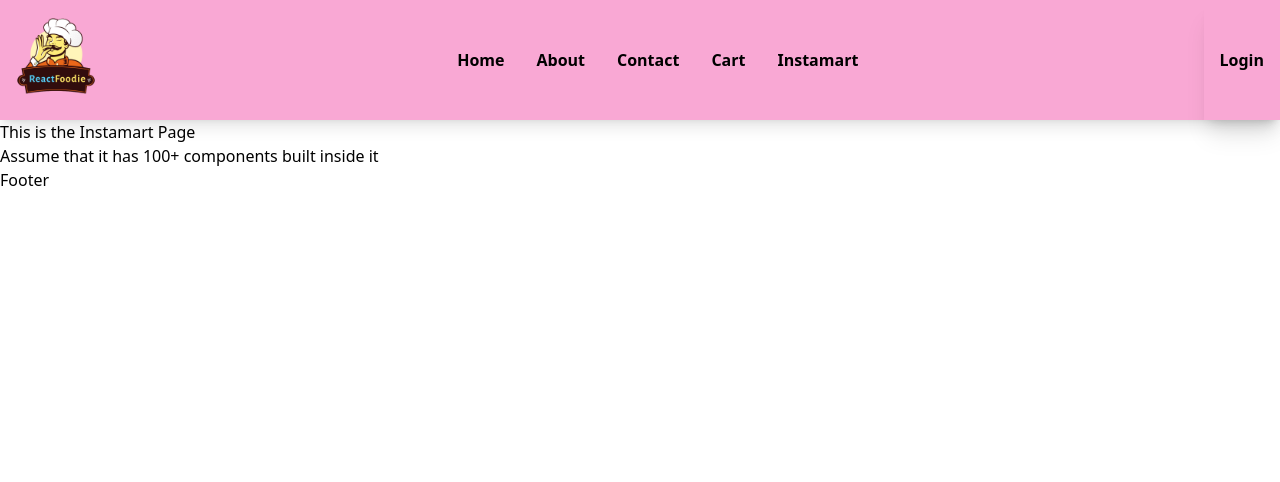
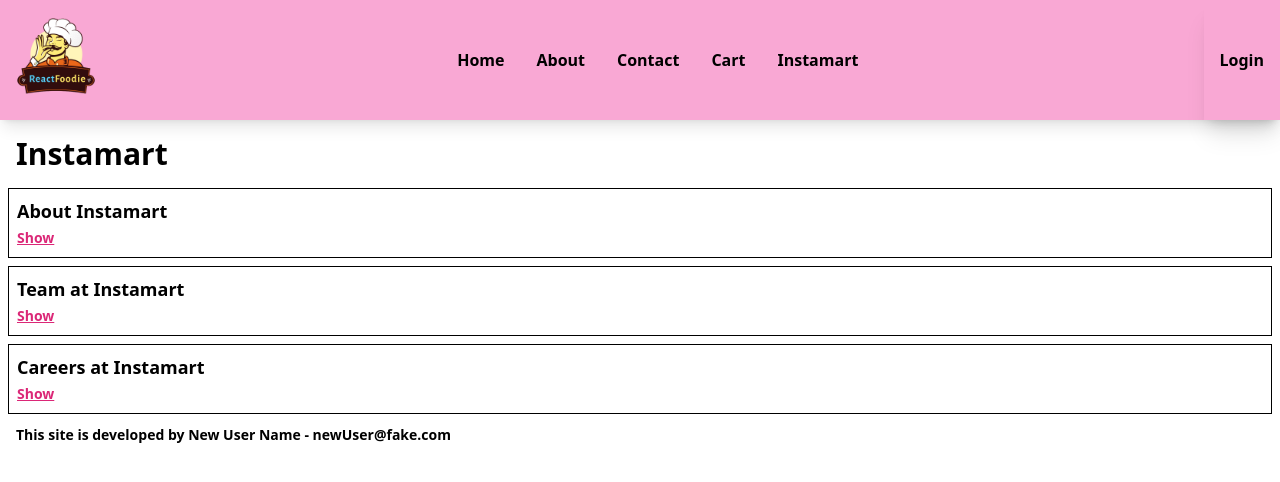
Before and after one commit to rahul7011/ReactFoodie, a React (Vite) app: page /instamart in a window 1280 px wide. Shown: the top 482 px of the page. Built offline with nearby package versions, Linux system fonts and the light colour scheme.

Commit message:
Props Drilling,lifting the state up ,react context

```diff
--- a/index.html
+++ b/index.html
@@ -5,6 +5,7 @@
     <meta http-equiv="X-UA-Compatible" content="IE=edge" />
     <meta name="viewport" content="width=device-width, initial-scale=1.0" />
     <title>React Foodie</title>
+    <link rel="icon" href="./media/logo.png" type="image/icon type">
     <link rel="stylesheet" href="./index.css" />
   </head>
   <body>
--- a/src/App.js
+++ b/src/App.js
@@ -1,4 +1,4 @@
-import React, { lazy, Suspense } from "react";
+import React, { lazy, Suspense, useState } from "react";
 import ReactDom from "react-dom/client";
 import Header from "./components/Header.js";
 import Body from "./components/Body";
@@ -10,18 +10,29 @@ import RestaurantMenu from "./components/RestaurantMenu.js";
 // import Profile from "./components/Profile.js"; //functional component
 import Profile from "./components/ProfileClass.js"; //Class based component
 import Shimmer from "./components/Shimmer.js";
+import UserContext from "./utils/UserContext.js";
 
 const About = lazy(() => import("./components/About")); //this will create chunks
 const Instamart = lazy(() => import("./components/Instamart")); //this will create chunks
 
 const AppLayout = () => {
+  //Dynamic data that we can change using useEffect
+  const [user,setUser]=useState({
+    //These values will override the default values that we had provided in (UserContext.js)
+    user: {
+      name: "New User Name",
+      email: "newUser@fake.com",
+    },})
   return (
     // React.fragement(Component that is exported by react)
     <>
+    {/* If we want our data to be dyanmic(it will modify according to our useEffect(if used in future with data)) */}
+    <UserContext.Provider value={user}>
       <Header></Header>
       {/* All the children goes into the Outlet according to the route  */}
       <Outlet />
       <Footer></Footer>
+      </UserContext.Provider>
     </>
   );
 };
--- a/src/components/About.js
+++ b/src/components/About.js
@@ -2,6 +2,7 @@ import ProfileFunctionComponent from "./Profile";
 import ProfileClassComponent from "./ProfileClass";
 import React from "react";
 import { Outlet } from "react-router-dom";
+import UserContext from "../utils/UserContext";
 const About2 = () => {
   return (
     <div>
@@ -27,6 +28,14 @@ class About extends React.Component {
     console.log("Parent-render");
     return (
       <div>
+        {/* This is how we use Context in class components */}
+        <UserContext.Consumer>
+          {({ user }) => (
+            <h1 className="p-3 m-3 font-bold text-pink-600">
+              {user.name} - {user.email}
+            </h1>
+          )}
+        </UserContext.Consumer>
         <h1>About Us Page</h1>
         <p>This is the About Page</p>
 
--- a/src/components/Footer.js
+++ b/src/components/Footer.js
@@ -1,2 +1,12 @@
-const Footer = () => <h4>Footer</h4>;
+import { useContext } from "react";
+import UserContext from "../utils/UserContext";
+
+const Footer = () => {
+  const { user } = useContext(UserContext);
+  return (
+    <span className="p-2 m-2 text-sm font-bold">
+      This site is developed by {user.name} - {user.email}
+    </span>
+  );
+};
 export default Footer;
--- a/src/components/Header.js
+++ b/src/components/Header.js
@@ -1,5 +1,7 @@
 import { Link } from "react-router-dom";
 import useAuth from "../utils/useAuth";
+import { useContext } from "react";
+import UserContext from "../utils/UserContext";
 //SPA-> Single Page Application
 //<a> tags will make our page reload(Bad flow)
 
@@ -14,6 +16,7 @@ export const Title = () => (
 );
 const Header = () => {
   const [isLoggedIn, setIsLoggedIn]=useAuth();
+  const {user}=useContext(UserContext);
   return (
     <div className="flex justify-between bg-pink-300 shadow-lg">
       <Title />
@@ -35,7 +38,7 @@ const Header = () => {
         </ul>
       </div>
       {isLoggedIn ? (
-        <button className="px-4 font-bold hover:text-red-600 shadow-xl" onClick={() => setIsLoggedIn(false)}>LogOut</button>
+        <button className="px-4 font-bold hover:text-red-600 shadow-xl" onClick={() => setIsLoggedIn(false)}>{user.name} LogOut</button>
       ) : (
         <button className="px-4 font-bold hover:text-green-600 shadow-xl" onClick={() => setIsLoggedIn(true)}>Login</button>
       )}
--- a/src/components/Instamart.js
+++ b/src/components/Instamart.js
@@ -1,8 +1,67 @@
+import { useState } from "react";
+
+const Section = ({ title, description, isVisible, setIsVisible }) => {
+  return (
+    <div className="border border-black p-2 m-2">
+      <h2 className="font-bold text-lg">{title}</h2>
+      {isVisible ? (
+        <button
+          className="text-pink-600 font-bold text-sm underline"
+          onClick={() => {
+            setIsVisible();
+          }}
+        >
+          Hide
+        </button>
+      ) : (
+        <button
+          className="text-pink-600 font-bold text-sm underline"
+          onClick={() => {
+            setIsVisible();
+          }}
+        >
+          Show
+        </button>
+      )}
+      {isVisible && <p>{description}</p>}
+    </div>
+  );
+};
 const Instamart = () => {
+  const [visibleSection, setvisibleSection] = useState("");
   return (
     <div>
-      <h1>This is the Instamart Page</h1>
-      <h1>Assume that it has 100+ components built inside it</h1>
+      <h1 className="font-bold text-3xl p-2 m-2">Instamart</h1>
+      <Section
+        title={"About Instamart"}
+        description={
+          "Lorem ipsum dolor sit amet, consectetur adipiscing elit, sed do eiusmod tempor incididunt ut labore et dolore magna aliqua. Vel orci porta non pulvinar neque. Lacus vel facilisis volutpat est velit egestas dui. Pellentesque sit amet porttitor eget. Ultricies tristique nulla aliquet enim. Hendrerit gravida rutrum quisque non tellus. Duis at consectetur lorem donec massa. Turpis cursus in hac habitasse platea dictumst. Tempor commodo ullamcorper a lacus vestibulum sed. Odio facilisis mauris sit amet massa vitae tortor condimentum lacinia. Ornare aenean euismod elementum nisi quis eleifend. Aliquet enim tortor at auctor urna nunc id. Sit amet facilisis magna etiam tempor orci eu lobortis elementum. Diam in arcu cursus euismod quis viverra nibh. A lacus vestibulum sed arcu non odio euismod lacinia at. Volutpat maecenas volutpat blandit aliquam etiam erat velit scelerisque in. Aliquam sem et tortor consequat id porta."
+        }
+        isVisible={visibleSection === "about"}
+        setIsVisible={() =>
+          setvisibleSection(visibleSection.length === 0 ? "about" : "")
+        }
+      ></Section>
+      <Section
+        title={"Team at Instamart"}
+        description={
+          "Lorem ipsum dolor sit amet, consectetur adipiscing elit, sed do eiusmod tempor incididunt ut labore et dolore magna aliqua. Vel orci porta non pulvinar neque. Lacus vel facilisis volutpat est velit egestas dui. Pellentesque sit amet porttitor eget. Ultricies tristique nulla aliquet enim. Hendrerit gravida rutrum quisque non tellus. Duis at consectetur lorem donec massa. Turpis cursus in hac habitasse platea dictumst. Tempor commodo ullamcorper a lacus vestibulum sed. Odio facilisis mauris sit amet massa vitae tortor condimentum lacinia. Ornare aenean euismod elementum nisi quis eleifend. Aliquet enim tortor at auctor urna nunc id. Sit amet facilisis magna etiam tempor orci eu lobortis elementum. Diam in arcu cursus euismod quis viverra nibh. A lacus vestibulum sed arcu non odio euismod lacinia at. Volutpat maecenas volutpat blandit aliquam etiam erat velit scelerisque in. Aliquam sem et tortor consequat id porta."
+        }
+        isVisible={visibleSection === "team"}
+        setIsVisible={() =>
+          setvisibleSection(visibleSection.length === 0 ? "team" : "")
+        }
+      ></Section>
+      <Section
+        title={"Careers at Instamart"}
+        description={
+          "Lorem ipsum dolor sit amet, consectetur adipiscing elit, sed do eiusmod tempor incididunt ut labore et dolore magna aliqua. Vel orci porta non pulvinar neque. Lacus vel facilisis volutpat est velit egestas dui. Pellentesque sit amet porttitor eget. Ultricies tristique nulla aliquet enim. Hendrerit gravida rutrum quisque non tellus. Duis at consectetur lorem donec massa. Turpis cursus in hac habitasse platea dictumst. Tempor commodo ullamcorper a lacus vestibulum sed. Odio facilisis mauris sit amet massa vitae tortor condimentum lacinia. Ornare aenean euismod elementum nisi quis eleifend. Aliquet enim tortor at auctor urna nunc id. Sit amet facilisis magna etiam tempor orci eu lobortis elementum. Diam in arcu cursus euismod quis viverra nibh. A lacus vestibulum sed arcu non odio euismod lacinia at. Volutpat maecenas volutpat blandit aliquam etiam erat velit scelerisque in. Aliquam sem et tortor consequat id porta."
+        }
+        isVisible={visibleSection === "careers"}
+        setIsVisible={() =>
+          setvisibleSection(visibleSection.length === 0 ? "careers" : "")
+        }
+      ></Section>
     </div>
   );
 };
--- /dev/null
+++ b/src/utils/UserContext.js
@@ -0,0 +1,11 @@
+import { createContext } from "react";
+//This is the default values that we have provided
+const UserContext = createContext({
+  user: {
+    name: "Dummy Name",
+    email: "dummy@fake.com",
+  },
+});
+//This will help react-dev tools to track the name of this Context(otherwise it would be `Context.Provider`)
+UserContext.displayName = "UserContext";
+export default UserContext;
```
